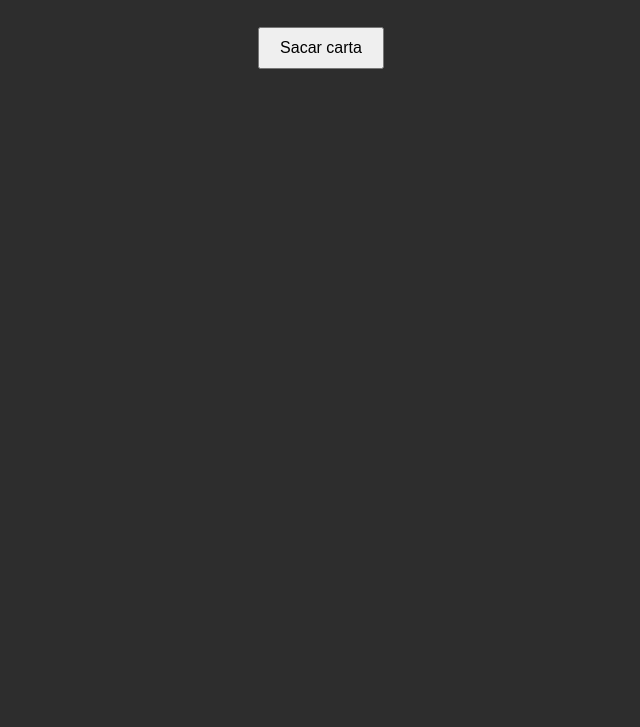
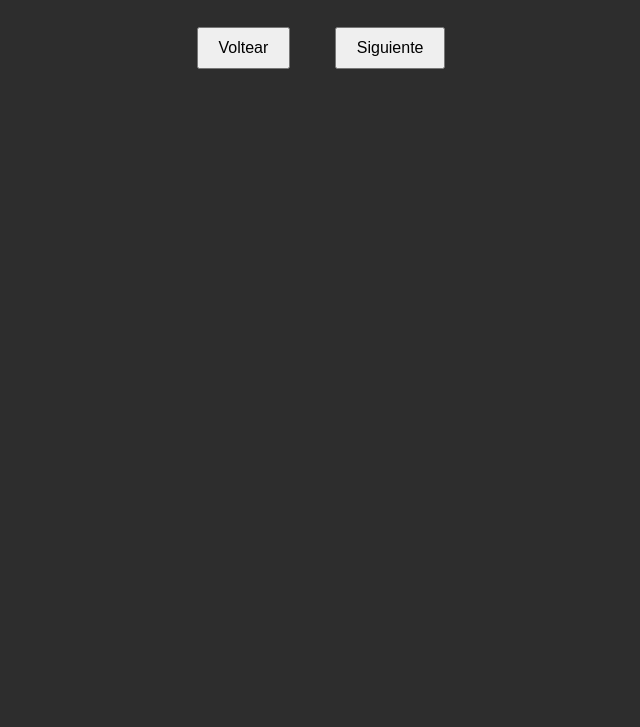
Before and after one commit to Tomasv4/El-a-o-tranquilo, a plain HTML site: page index.html in a window 1280 px wide. Shown: the part 73-800 px from the top of the page, without its empty margins (319-959 px from the left). Drawn offline with Linux system fonts and the light colour scheme.

Commit message:
Update index.html

```diff
--- a/index.html
+++ b/index.html
@@ -7,10 +7,18 @@
 </head>
 <body>
   <h1>Mazo de Cartas</h1>
-  <button onclick="sacarCarta()">Sacar carta</button>
+
   <div id="carta-container">
     <img id="carta" src="img/back.png" alt="Carta" style="display:none;">
   </div>
+
+  <div id="botones">
+    <button onclick="voltearCarta()">Voltear</button>
+    <button onclick="siguienteCarta()">Siguiente</button>
+  </div>
+
+  <p id="mensaje"></p>
+
   <script src="script.js"></script>
 </body>
 </html>
```
